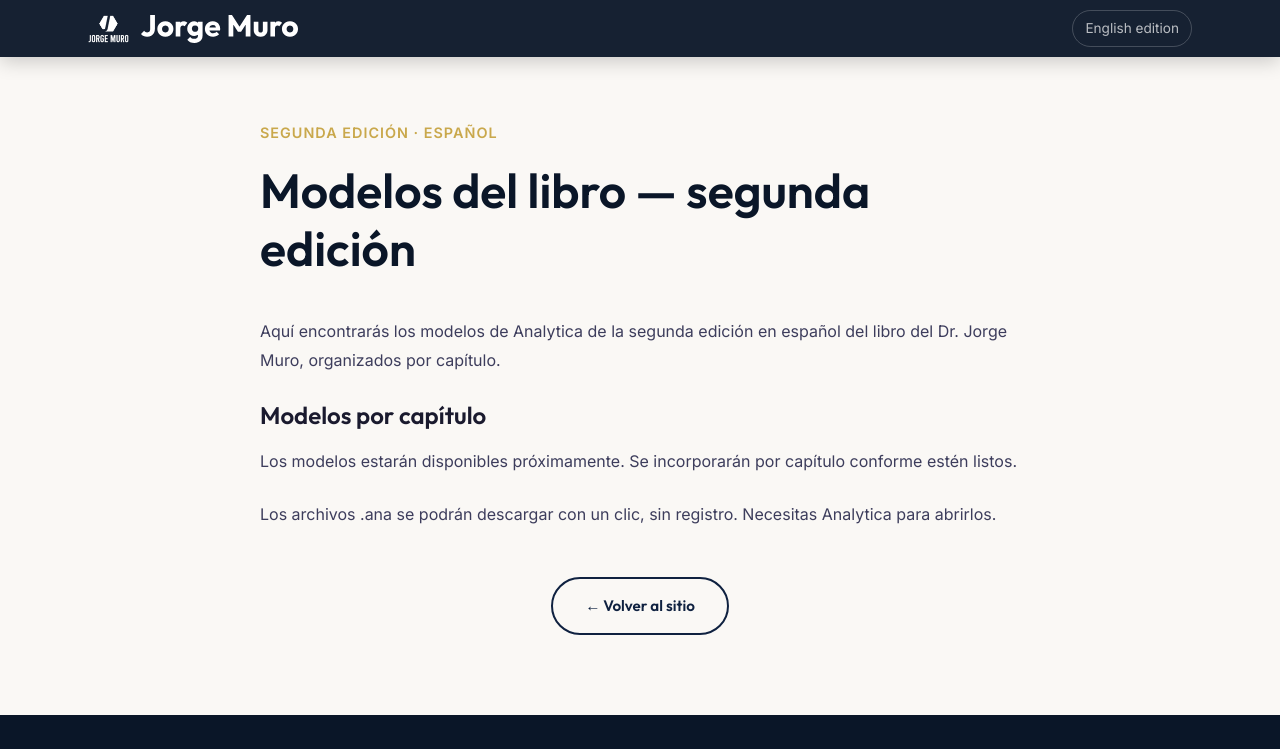
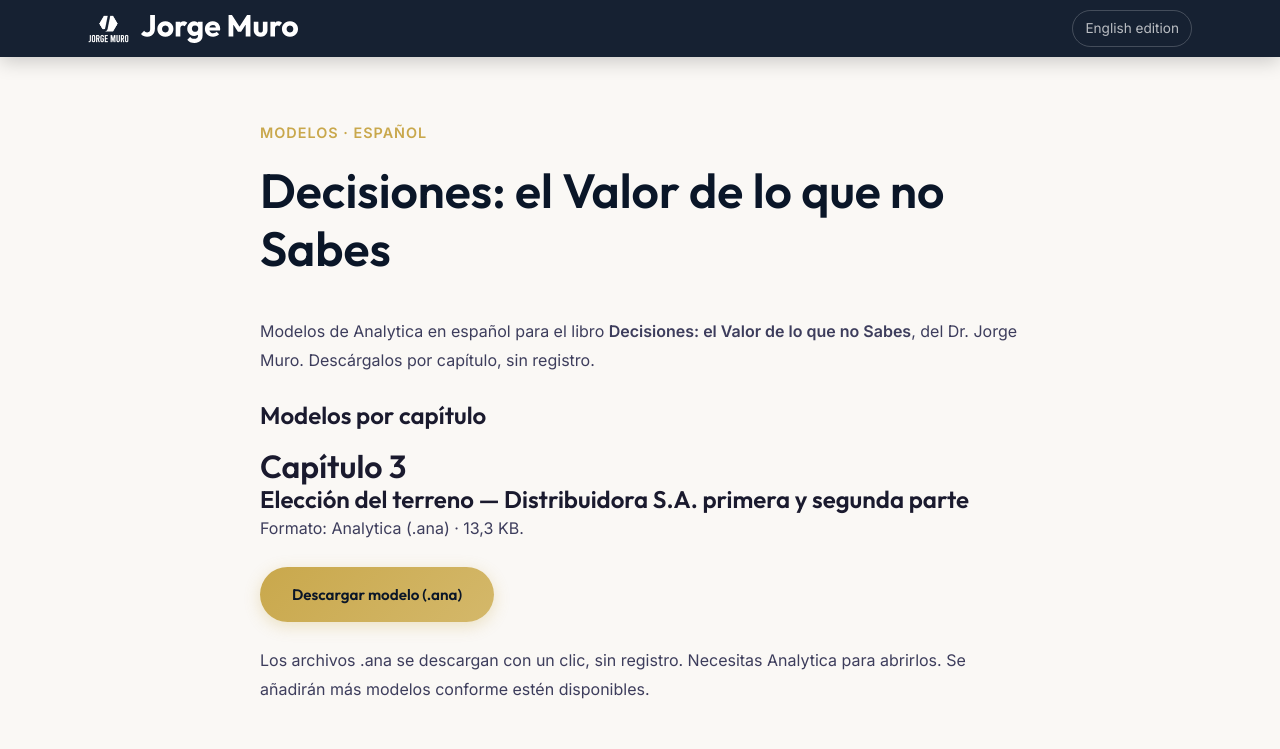
Before and after one commit to juankal/jorgemuro, a plain HTML site: page modelos.html in a window 1280 px wide. Shown: the top 749 px of the page. Drawn offline with Linux system fonts and the light colour scheme.

Commit message:
Publicar primer modelo del capítulo 3 y título del nuevo libro

```diff
--- a/modelos.html
+++ b/modelos.html
@@ -13,8 +13,8 @@
 
   <meta charset="UTF-8">
   <meta name="viewport" content="width=device-width, initial-scale=1.0">
-  <title>Modelos del libro — segunda edición | Dr. Jorge Muro</title>
-  <meta name="description" content="Modelos de Analytica por capítulo de la segunda edición en español del libro del Dr. Jorge Muro.">
+  <title>Modelos | Decisiones: el Valor de lo que no Sabes | Dr. Jorge Muro</title>
+  <meta name="description" content="Modelos de Analytica por capítulo del libro Decisiones: el Valor de lo que no Sabes, del Dr. Jorge Muro.">
   <link rel="canonical" href="https://www.jorgemuro.net/modelos">
   <link rel="alternate" hreflang="es" href="https://www.jorgemuro.net/modelos">
   <link rel="alternate" hreflang="en" href="https://www.jorgemuro.net/models">
@@ -105,17 +105,21 @@
   <main class="article-page" id="main-content">
     <article class="article-container">
       <header class="article-header">
-        <p class="article-meta">Segunda edición · Español</p>
-        <h1 class="article-title">Modelos del libro — segunda edición</h1>
+        <p class="article-meta">Modelos · Español</p>
+        <h1 class="article-title">Decisiones: el Valor de lo que no Sabes</h1>
       </header>
       <div class="article-content">
-        <p>Aquí encontrarás los modelos de Analytica de la segunda edición en español del libro del Dr. Jorge Muro, organizados por capítulo.</p>
+        <p>Modelos de Analytica en español para el libro <strong>Decisiones: el Valor de lo que no Sabes</strong>, del Dr. Jorge Muro. Descárgalos por capítulo, sin registro.</p>
         <section aria-labelledby="chapters-title">
           <h2 id="chapters-title">Modelos por capítulo</h2>
-          <p>Los modelos estarán disponibles próximamente. Se incorporarán por capítulo conforme estén listos.</p>
-          <!-- Añadir aquí secciones por capítulo con nombre y enlaces download a los .ana de esta edición. -->
+          <section aria-labelledby="chapter-3-title">
+            <h3 id="chapter-3-title">Capítulo 3</h3>
+            <h4>Elección del terreno — Distribuidora S.A. primera y segunda parte</h4>
+            <p id="chapter-3-format">Formato: Analytica (.ana) · 13,3 KB.</p>
+            <p><a href="/modelos-del-libro/archivos/decisiones/es/capitulo-3/eleccion-del-terreno.ana" download="Elección del terreno — Distribuidora S.A. primera y segunda parte.ana" class="btn btn-primary" aria-describedby="chapter-3-format">Descargar modelo (.ana)</a></p>
+          </section>
         </section>
-        <p>Los archivos .ana se podrán descargar con un clic, sin registro. Necesitas Analytica para abrirlos.</p>
+        <p>Los archivos .ana se descargan con un clic, sin registro. Necesitas Analytica para abrirlos. Se añadirán más modelos conforme estén disponibles.</p>
       </div>
       <div class="back-btn-container">
         <a href="/?lang=es#books" class="btn btn-secondary" style="text-decoration: none;">← Volver al sitio</a>
```
Also changed, not shown: models.html (+5 -5 lines), 3 other files.
